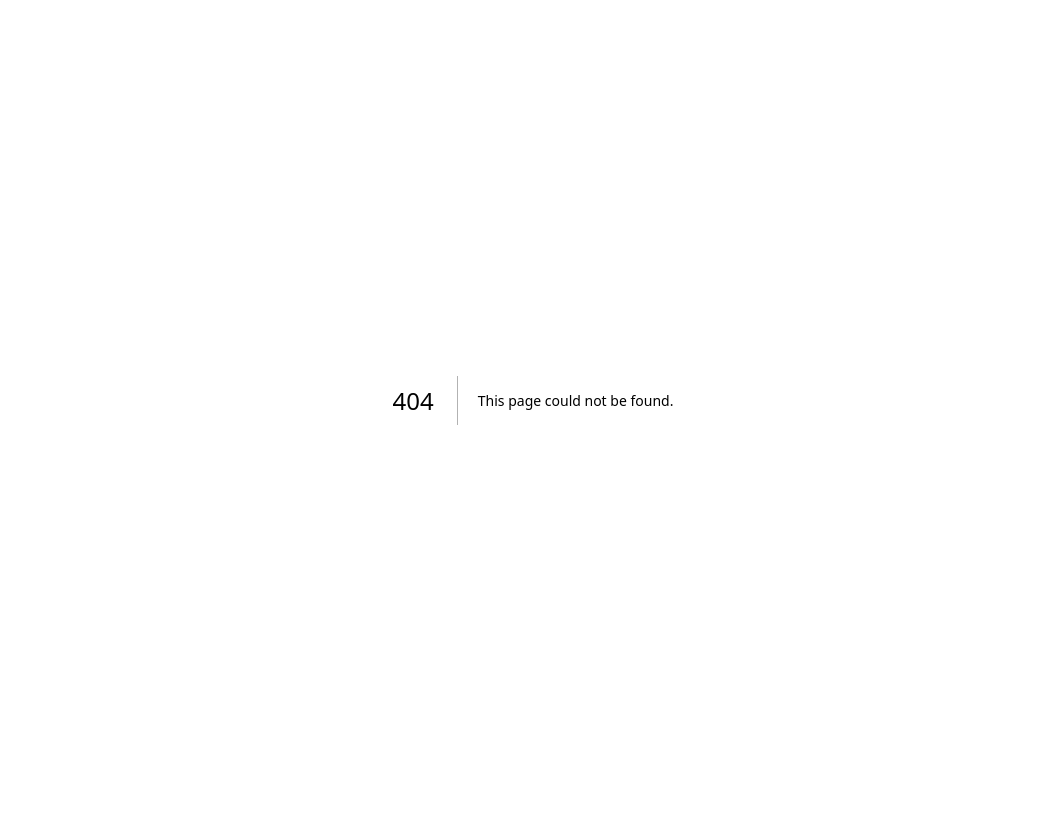
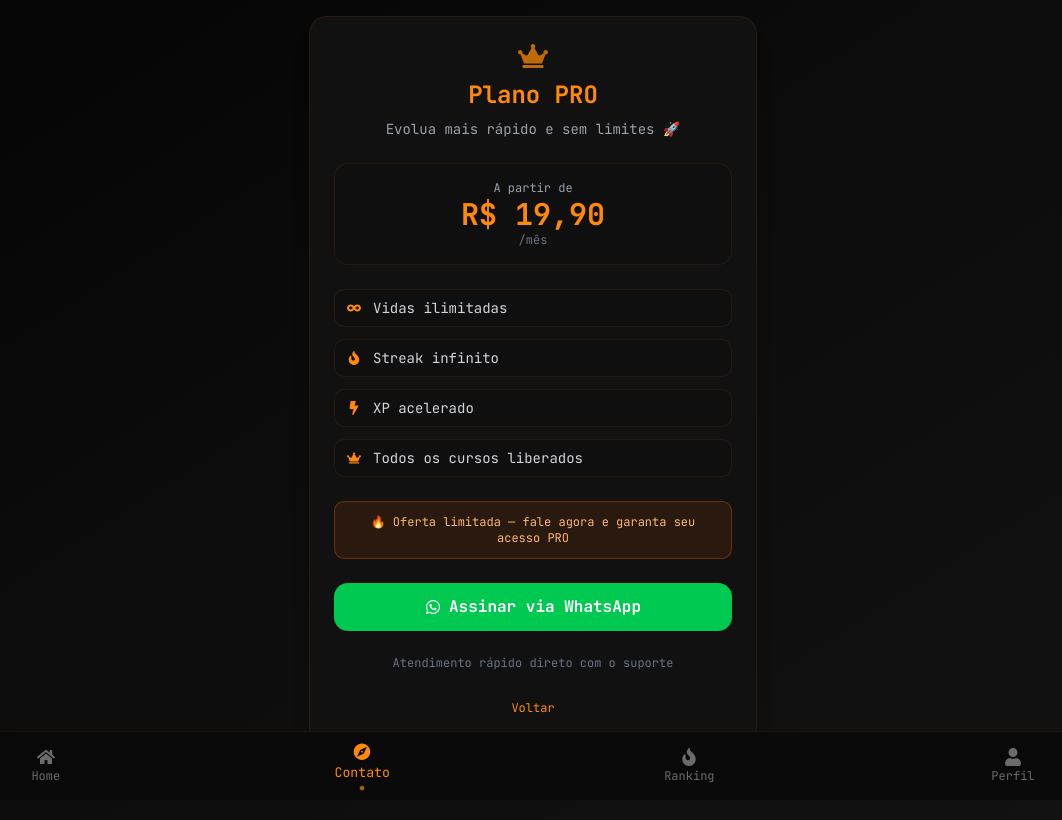
Before and after one commit to Renaanprofissional/wisdom, a Next.js app: page /contato in a window 1280 px wide. Before the commit this address had no page. Shown: the whole page, without its empty margins (107-1169 px from the left). Built offline with nearby package versions, Linux system fonts and the light colour scheme.

Commit message:
feat: contact page

```diff
--- /dev/null
+++ b/app/contato/page.tsx
@@ -0,0 +1,91 @@
+"use client";
+
+import {
+  FaWhatsapp,
+  FaCrown,
+  FaFire,
+  FaInfinity,
+  FaBolt,
+} from "react-icons/fa";
+import { useRouter } from "next/navigation";
+import { NavMenu } from "@/components/common/navMenu";
+
+export default function ContatoPage() {
+  const router = useRouter();
+
+  const phoneNumber = "5511987160499"; // Número do admin
+  const message = encodeURIComponent("Olá! Quero assinar o plano PRO 🚀");
+
+  const handleWhatsAppRedirect = () => {
+    const url = `https://wa.me/${phoneNumber}?text=${message}`;
+    window.open(url, "_blank");
+  };
+
+  return (
+    <div className="min-h-screen bg-linear-to-br from-[#050505] via-[#0d0d0d] to-[#121212] text-white flex flex-col items-center justify-center p-4 text-center">
+      <div className="max-w-md w-full bg-[#111] border border-orange-500/10 rounded-2xl p-6 space-y-6 shadow-xl mb-15">
+        {/* Header */}
+        <div className="flex flex-col items-center gap-2">
+          <div className="text-orange-400 text-3xl animate-pulse">
+            <FaCrown />
+          </div>
+          <h1 className="text-2xl font-bold text-orange-400">Plano PRO</h1>
+          <p className="text-sm text-gray-400">
+            Evolua mais rápido e sem limites 🚀
+          </p>
+        </div>
+
+        {/* Preço */}
+        <div className="bg-[#0f0f0f] border border-orange-500/10 rounded-xl p-4">
+          <p className="text-xs text-gray-400">A partir de</p>
+          <p className="text-3xl font-bold text-orange-400">R$ 19,90</p>
+          <p className="text-xs text-gray-500">/mês</p>
+        </div>
+
+        {/* Benefícios */}
+        <div className="space-y-3 text-sm">
+          <Benefit icon={<FaInfinity />} text="Vidas ilimitadas" />
+          <Benefit icon={<FaFire />} text="Streak infinito" />
+          <Benefit icon={<FaBolt />} text="XP acelerado" />
+          <Benefit icon={<FaCrown />} text="Todos os cursos liberados" />
+        </div>
+
+        {/* Urgência */}
+        <div className="bg-orange-500/10 border border-orange-500/30 text-orange-300 text-xs p-3 rounded-lg">
+          🔥 Oferta limitada — fale agora e garanta seu acesso PRO
+        </div>
+
+        {/* CTA */}
+        <button
+          onClick={handleWhatsAppRedirect}
+          className="w-full flex items-center justify-center gap-2 bg-green-500 hover:bg-green-600 transition px-4 py-3 rounded-xl font-bold text-white"
+        >
+          <FaWhatsapp />
+          Assinar via WhatsApp
+        </button>
+
+        <p className="text-xs text-gray-500">
+          Atendimento rápido direto com o suporte
+        </p>
+
+        {/* Voltar */}
+        <button
+          onClick={() => router.back()}
+          className="text-xs text-orange-400 hover:underline"
+        >
+          Voltar
+        </button>
+      </div>
+      <NavMenu />
+    </div>
+  );
+}
+
+function Benefit({ icon, text }: { icon: React.ReactNode; text: string }) {
+  return (
+    <div className="flex items-center gap-3 bg-[#0f0f0f] border border-orange-500/10 rounded-lg px-3 py-2">
+      <div className="text-orange-400">{icon}</div>
+      <span className="text-gray-300">{text}</span>
+    </div>
+  );
+}
--- a/components/common/navMenu.tsx
+++ b/components/common/navMenu.tsx
@@ -16,9 +16,9 @@ export function NavMenu() {
       />
       <ButtonMenu
         icon={<MdExplore />}
-        label="Explorar"
-        active={pathname === "/explore"}
-        onClick={() => router.push("/explore")}
+        label="Contato"
+        active={pathname === "/contato"}
+        onClick={() => router.push("/contato")}
       />
       <ButtonMenu
         icon={<FaFire />}
```
